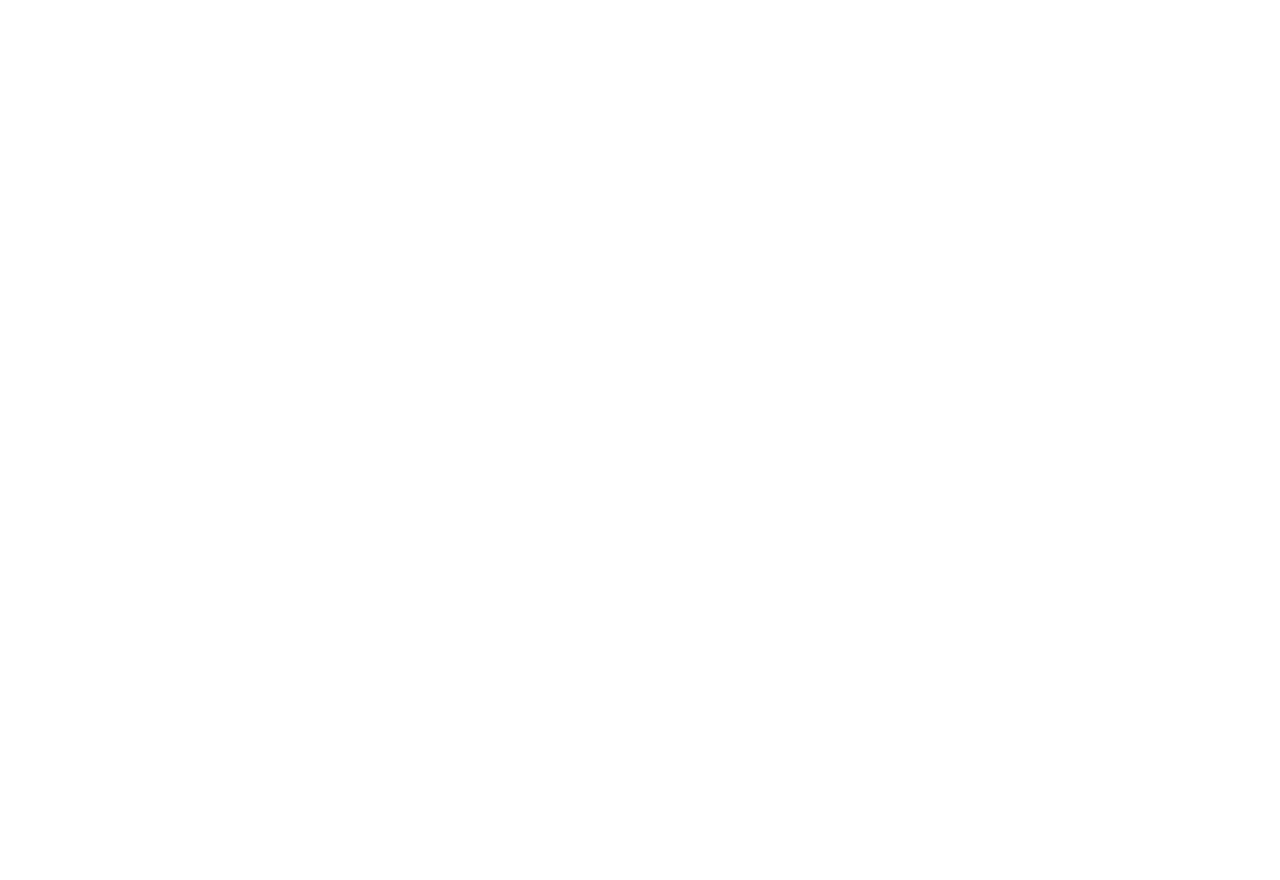
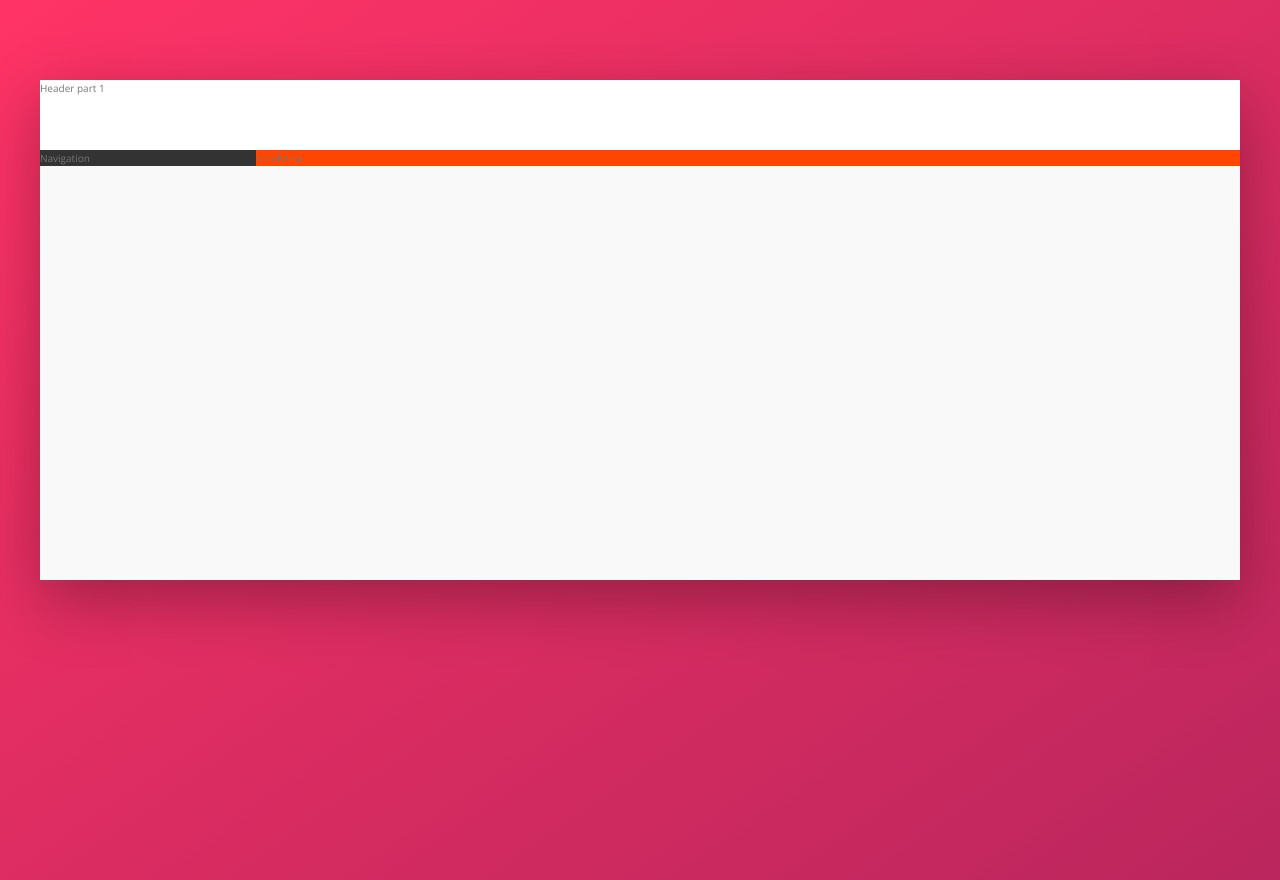
Before and after one commit to linhpt/trillo, a website: page index.html in a window 1280 px wide. Before the commit the page ends 800 px from the top, so only its background shows below. Drawn offline with nearby package versions, Linux system fonts and the light colour scheme.

Commit message:
building overall layout

```diff
--- a/index.html
+++ b/index.html
@@ -11,6 +11,20 @@
         <title>trillo &mdash; Your all-in-one booking app</title>
     </head>
     <body>
+        <div class="container">
+            <header class="header">
+                Header part 1
+            </header>
 
+            <div class="content">
+                <nav class="sidebar">
+                    Navigation
+                </nav>
+
+                <main class="hotel-view">
+                    hotelView
+                </main>
+            </div>
+        </div>
     </body>
 </html>
--- a/package.json
+++ b/package.json
@@ -7,7 +7,6 @@
     "watch:sass": "node-sass sass/main.scss css/style.css -w",
     "devserver": "live-server",
     "start": "npm-run-all --parallel devserver watch:sass",
-
     "compile:sass": "node-sass sass/main.scss css/style.comp.css",
     "concat:css": "concat -o css/style.concat.css css/icon-font.css css/style.comp.css",
     "prefix:css": "postcss --use autoprefixer -b 'last 10 versions' css/style.concat.css -o css/style.prefix.css",
--- /dev/null
+++ b/sass/_base.scss
@@ -0,0 +1,59 @@
+
+/*
+COLORS
+
+Primary: #eb2f64
+Primary light: #FF3366
+Primary dark: #BA265D
+
+Grey light 1: #faf9f9
+Grey light 2: #f4f2f2
+Grey light 3: #f0eeee
+Grey light 4: #ccc
+
+Grey dark 1: #333
+Grey dark 2: #777
+Grey dark 3: #999
+
+*/
+
+:root {
+    --color-primary: #eb2f64;
+    --color-primary-light: #FF3366;
+    --color-primary-dark: #BA265D;
+
+    --color-grey-light-1: #faf9f9;
+    --color-grey-light-2: #f4f2f2;
+    --color-grey-light-3: #f0eeee;
+    --color-grey-light-4: #ccc;
+
+    --color-grey-dark-1: #333;
+    --color-grey-dark-2: #777;
+    --color-grey-dark-3: #999;
+
+    --shadow-dark: 0 2rem 6rem rgba(0, 0, 0, .3);
+}
+
+*,
+*::after,
+*::before {
+    margin: 0;
+    padding: 0;
+    box-sizing: inherit;
+}
+
+html {
+    box-sizing: border-box;
+    font-size: 62.5%;
+}
+
+body {
+    font-family: "Open Sans", sans-serif;
+    font-weight: 400;
+    line-height: 1.6;
+    color: var(--color-grey-dark-2);
+    background-image: linear-gradient(to right bottom, var(--color-primary-light), var(--color-primary-dark));
+    background-size: cover;
+    background-repeat: no-repeat;
+    min-height: 100vh;
+}
--- /dev/null
+++ b/sass/_layout.scss
@@ -0,0 +1,29 @@
+
+.container {
+    max-width: 120rem;
+    margin: 8rem auto;
+    background-color: var(--color-grey-light-1);
+    box-shadow: var(--shadow-dark);
+    min-height: 50rem;
+}
+
+.header {
+    height: 7rem;
+    background-color: #fff;
+    border-bottom: var(--color-grey-light-2);
+}
+
+.content {
+    display: flex;
+}
+
+.sidebar {
+    background-color: var(--color-grey-dark-1);
+    flex: 0 0 18%;
+}
+
+.hotel-view {
+    background-color: #fff;
+    background-color: orangered;
+    flex: 1;
+}
--- a/sass/main.scss
+++ b/sass/main.scss
@@ -1,17 +1,3 @@
-/*
-COLORS
-
-Primary: #eb2f64
-Primary light: #FF3366
-Primary dark: #BA265D
-
-Grey light 1: #faf9f9
-Grey light 2: #f4f2f2
-Grey light 3: #f0eeee
-Grey light 4: #ccc
-
-Grey dark 1: #333
-Grey dark 2: #777
-Grey dark 3: #999
-
-*/
+@import 'base';
+@import 'components';
+@import 'layout';
```
Also changed, not shown: css/style.css, sass/_components.scss (added), 2 other files.
